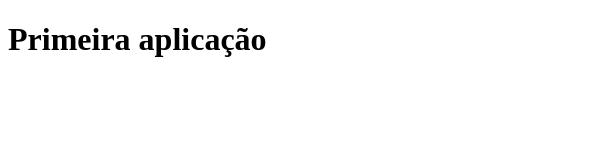
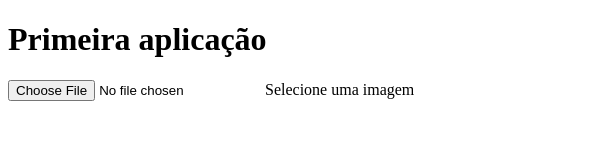
Before and after one commit to igortuag/electron-studies, an Electron app: page prap/index.html in a window 600 px wide. Drawn offline with Linux system fonts and the light colour scheme.

Commit message:
Interagindo com o usuario

```diff
--- a/prap/index.html
+++ b/prap/index.html
@@ -7,5 +7,12 @@
 </head>
 <body>
   <h1>Primeira aplicação</h1>
+
+  <form action="">
+    <div>
+      <input type="file" accept="image/*" />
+      <label>Selecione uma imagem</label>
+    </div>
+  </form>
 </body>
 </html>
```
